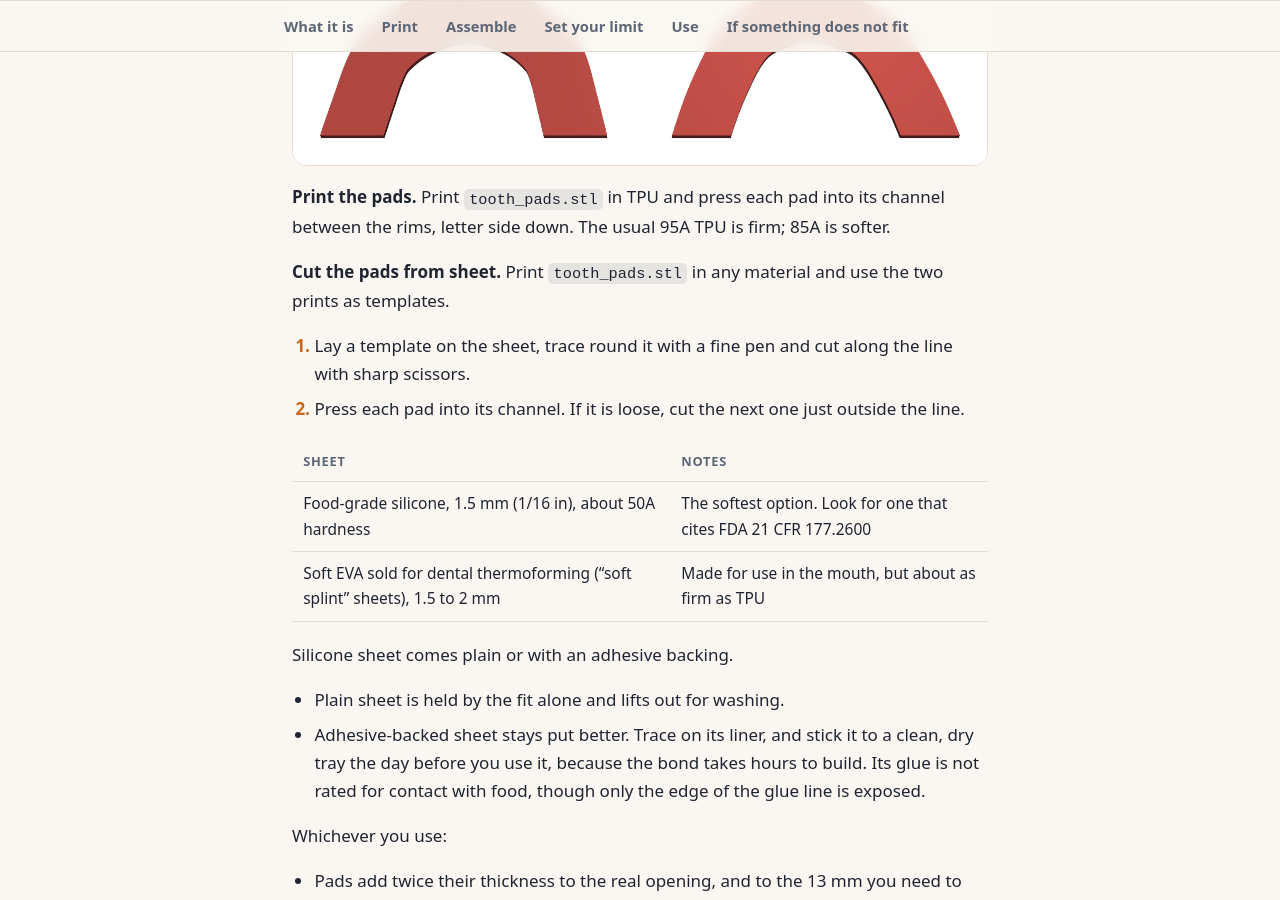
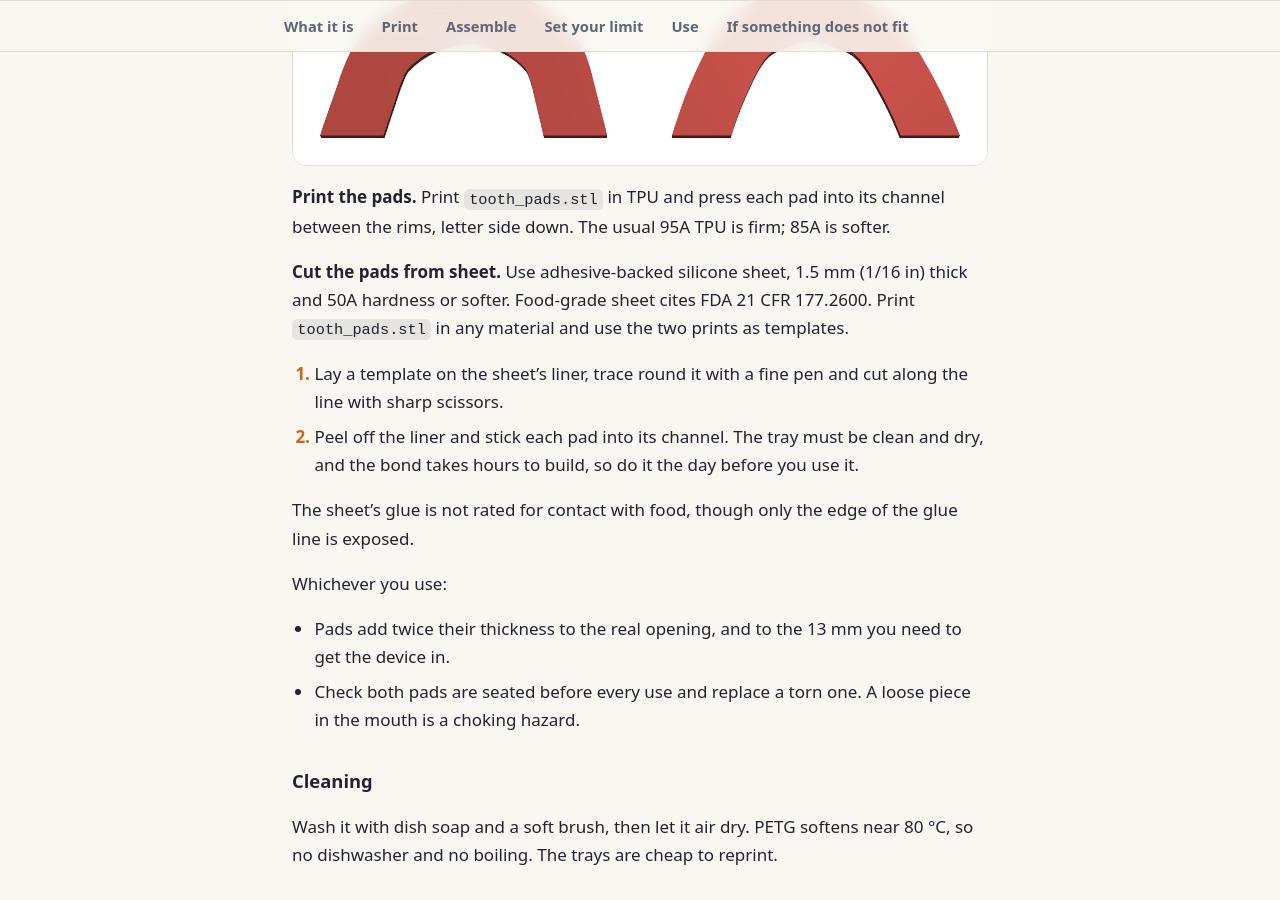
Before and after one commit to nocnokneo/open-wide, a Jekyll site: the page built from docs/index.md, in a window 1280 px wide and 900 px high, scrolled down 6239 px. Built offline with Jekyll 4.4.1, drawn with Linux system fonts in a browser that asks for light colours.

Commit message:
Recommend only adhesive-backed sheet for cut pads
Co-Authored-By: Claude Fable 5.2 <noreply@anthropic.com>

```diff
--- a/docs/index.md
+++ b/docs/index.md
@@ -110,23 +110,15 @@ Print `tooth_pads.stl` in TPU and press each pad into its channel between the ri
 The usual 95A TPU is firm; 85A is softer.
 
 **Cut the pads from sheet.**
+Use adhesive-backed silicone sheet, 1.5 mm (1/16 in) thick and 50A hardness or softer.
+Food-grade sheet cites FDA 21 CFR 177.2600.
 Print `tooth_pads.stl` in any material and use the two prints as templates.
 
-1. Lay a template on the sheet, trace round it with a fine pen and cut along the line with sharp scissors.
-2. Press each pad into its channel.
-   If it is loose, cut the next one just outside the line.
+1. Lay a template on the sheet's liner, trace round it with a fine pen and cut along the line with sharp scissors.
+2. Peel off the liner and stick each pad into its channel.
+   The tray must be clean and dry, and the bond takes hours to build, so do it the day before you use it.
 
-| Sheet | Notes |
-| --- | --- |
-| Food-grade silicone, 1.5 mm (1/16 in), about 50A hardness | The softest option. Look for one that cites FDA 21 CFR 177.2600 |
-| Soft EVA sold for dental thermoforming ("soft splint" sheets), 1.5 to 2 mm | Made for use in the mouth, but about as firm as TPU |
-
-Silicone sheet comes plain or with an adhesive backing.
-
-* Plain sheet is held by the fit alone and lifts out for washing.
-* Adhesive-backed sheet stays put better.
-  Trace on its liner, and stick it to a clean, dry tray the day before you use it, because the bond takes hours to build.
-  Its glue is not rated for contact with food, though only the edge of the glue line is exposed.
+The sheet's glue is not rated for contact with food, though only the edge of the glue line is exposed.
 
 Whichever you use:
 
```
